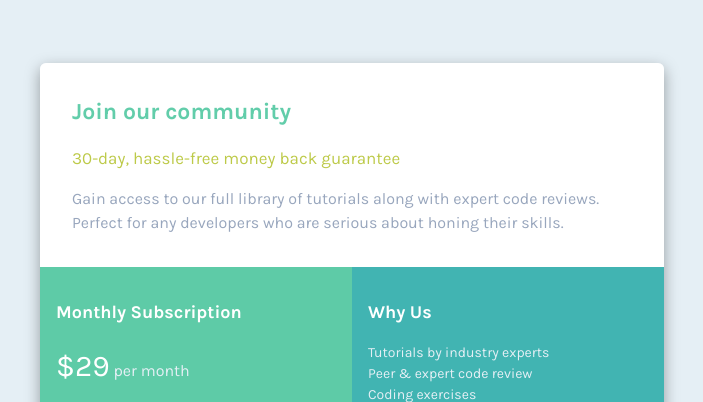
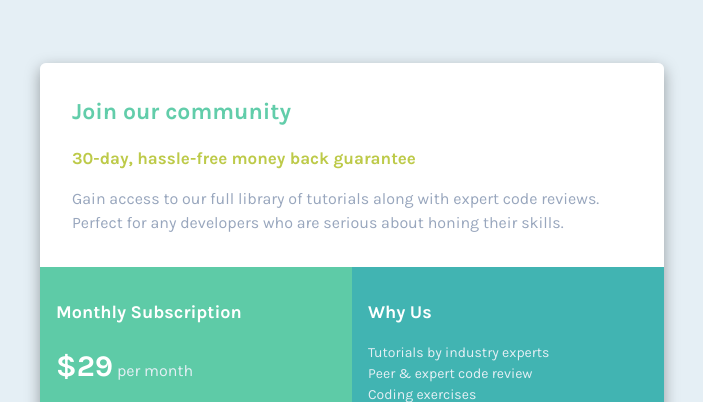
Before and after one commit to bienvenudev/fm-single-price-grid-component, a plain HTML site: page index.html in a window 1280 px wide. Shown: the part 108-510 px from the top of the page, without its empty margins (288-991 px from the left). Drawn offline with Linux system fonts and the light colour scheme.

Commit message:
fixed boldness

```diff
--- a/style.css
+++ b/style.css
@@ -11,8 +11,8 @@
     --fs-md: 14px;
     --fs-lg: 30px;
 
-    --fw-medium: 400;
-    --fw-bold: 700:
+    --fw-medium:400;
+    --fw-bold:700;
 }
 
 /*
@@ -90,6 +90,7 @@ hgroup p {
     font-size: 0.875rem;
     color: var(--clr-brightyellow);
     max-width: 15.625rem;
+    font-weight: var(--fw-bold);
 }
 
 .text {
```
